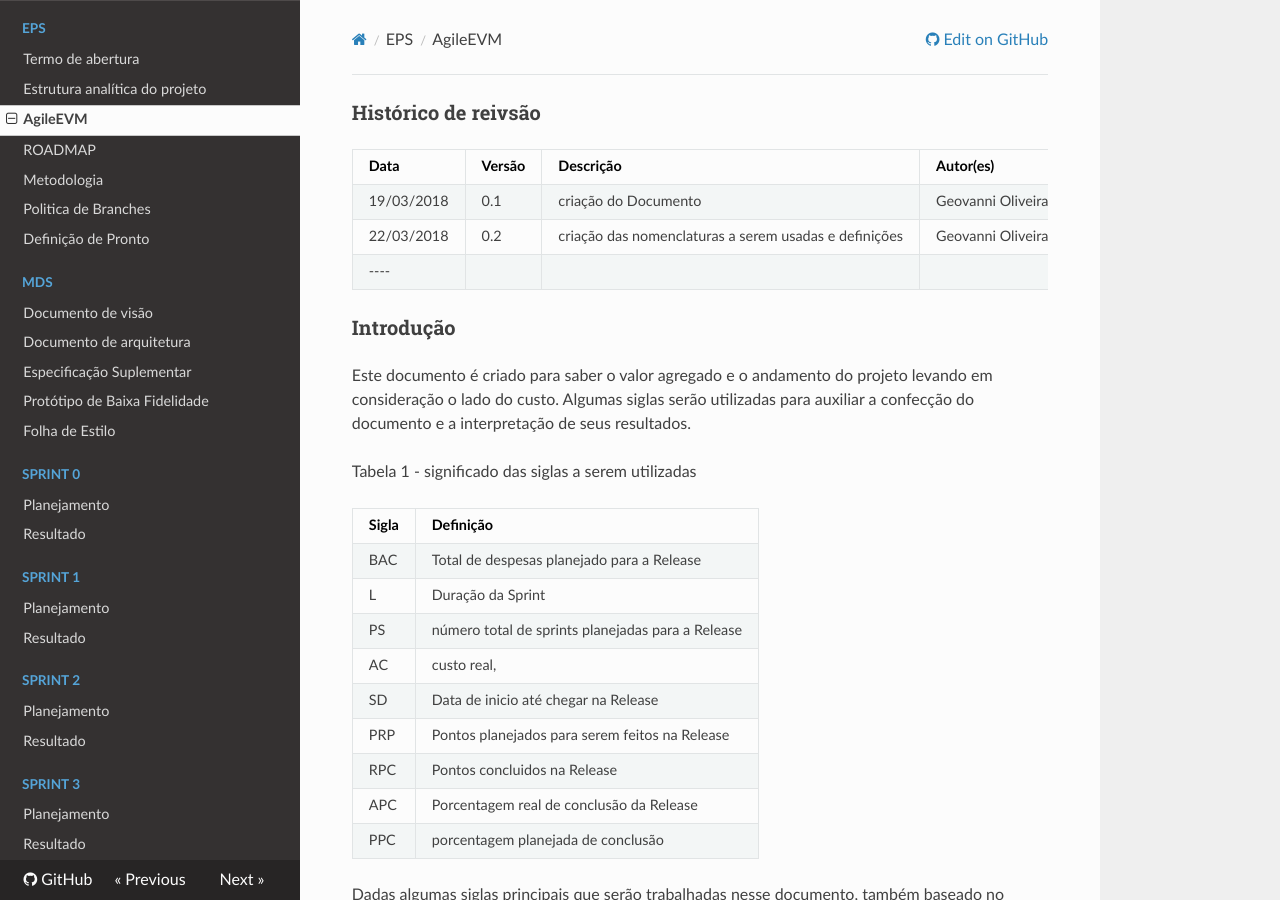
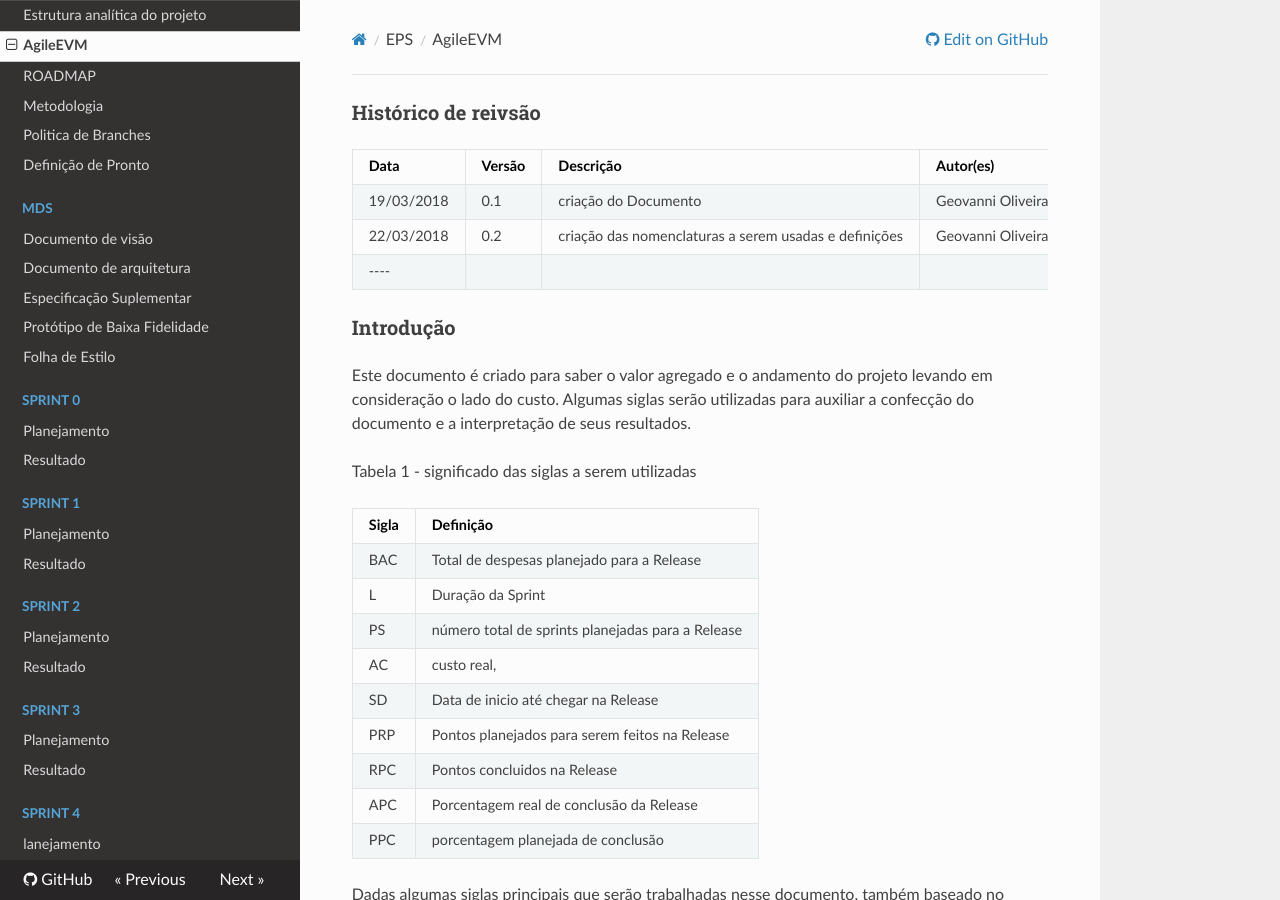
Before and after one commit to fga-eps-mds/2018.1_Nexte, an MkDocs documentation site: the page built from docs/EPS/AgileEVM.md, in a window 1280 px wide and 900 px high. Built offline with MkDocs 1.6.1, drawn with Linux system fonts in a browser that asks for light colours; nearby versions of some CDN libraries; old or Windows-style settings are respelled for this version of MkDocs.

Commit message:
Updated mkdocs file * Added link to sprint 4 folder with sprint 4 planning

```diff
--- a/mkdocs.yml
+++ b/mkdocs.yml
@@ -32,3 +32,5 @@
   - Sprint 3:
     - Planejamento: Sprints/Sprint3/Sprint3-Planejamento.md
     - Resultado: Sprints/Sprint3/Sprint3-Resultados.md
+  - Sprint 4:
+    - lanejamento: Sprints/Sprint4/Sprint4-Planejamento.md
```
